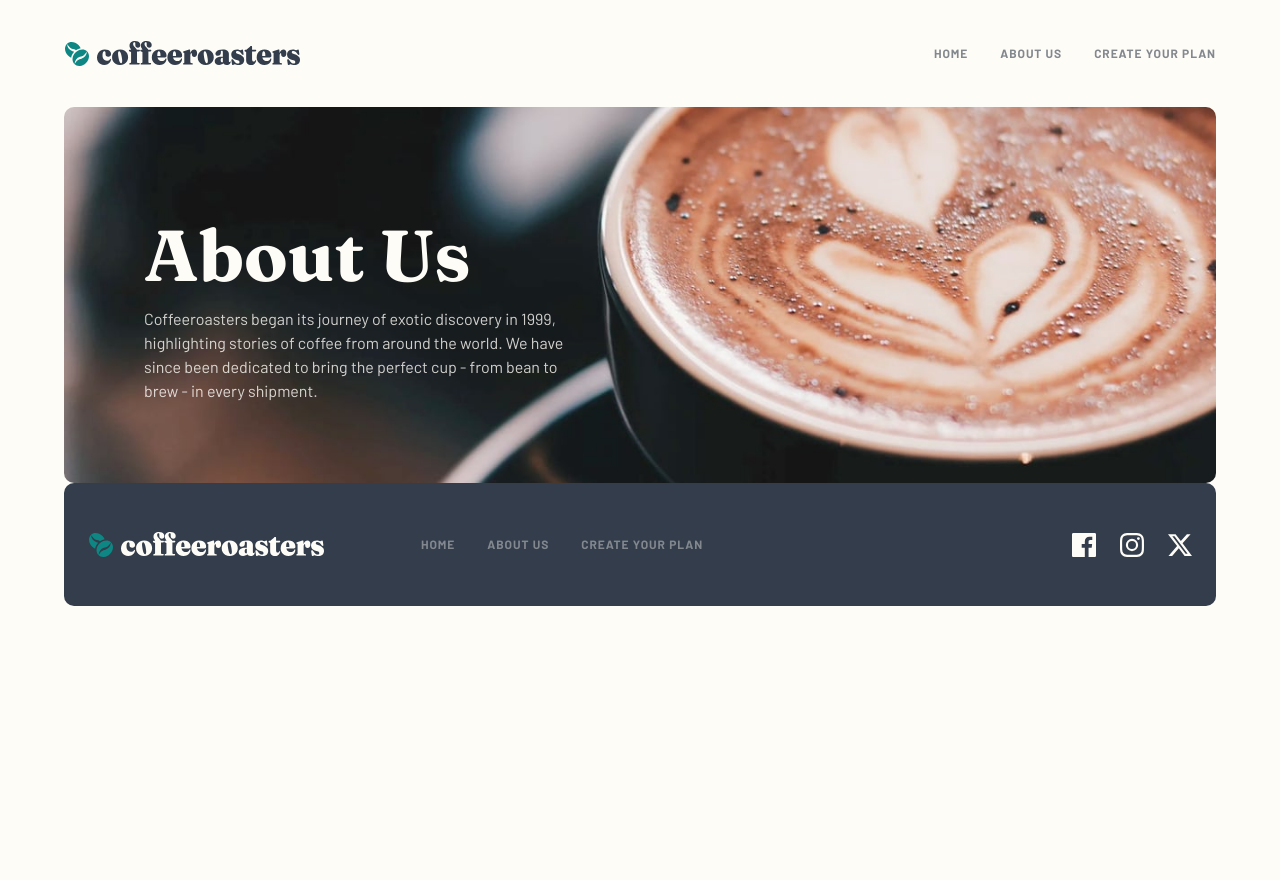
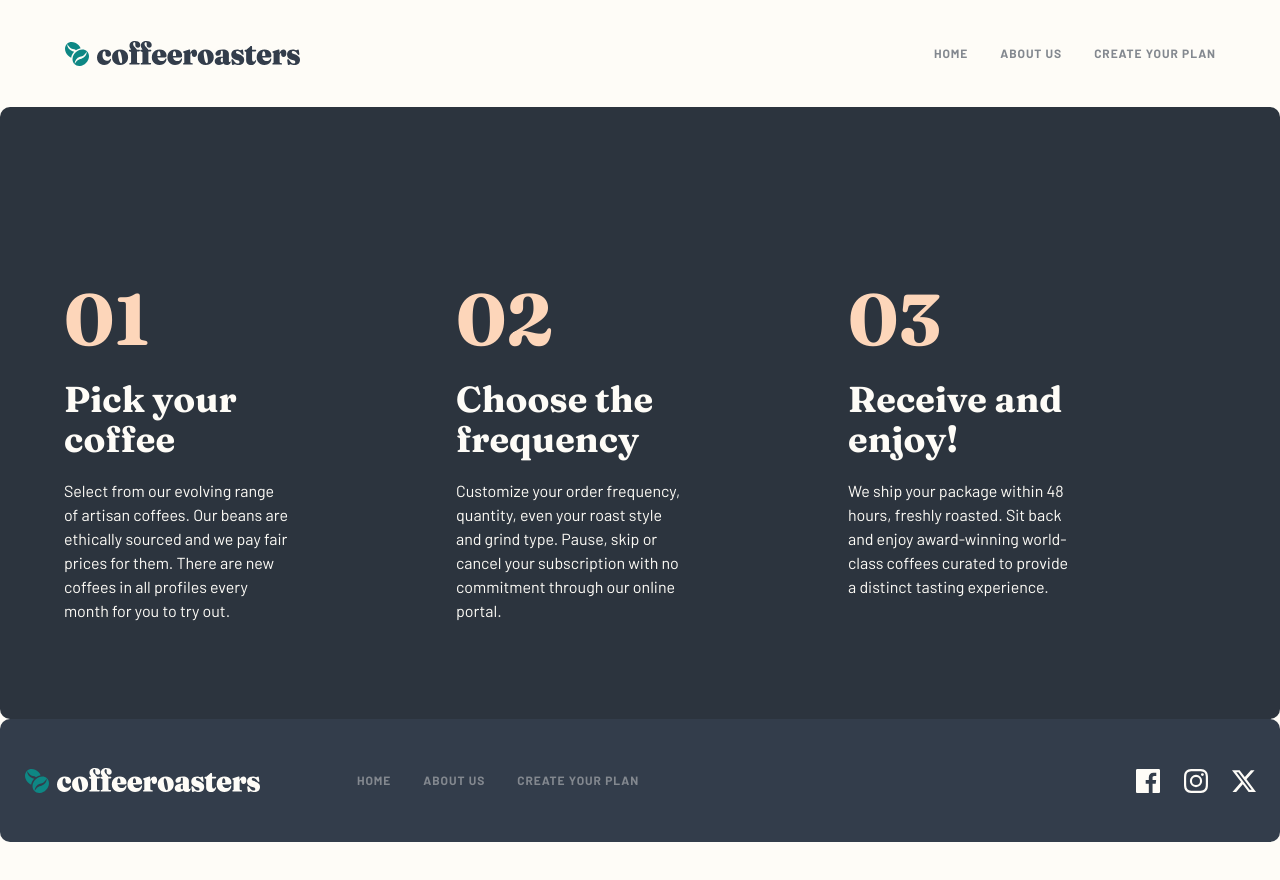
Before and after one commit to zetmosoma10/coffee-roasters, a React (Vite) app: page /plan in a window 1280 px wide. Shown: the top 880 px of the page. Before the commit the page ends 800 px from the top, so only its background shows below. Built offline with nearby package versions, Linux system fonts and the light colour scheme.

Commit message:
build HowItWork for Plan Page

```diff
--- a/src/pages/About.tsx
+++ b/src/pages/About.tsx
@@ -5,7 +5,7 @@ import QualityCard from "../sections/about/QualityCard";
 
 const About = () => {
   return (
-    <>
+    <div className="max-container">
       <AboutInfo />
       <div className="mt-32 mb-44 md:mt-36 md:mb-36 lg:mt-40 lg:mb-44">
         <CommitmentCard />
@@ -16,7 +16,7 @@ const About = () => {
       <div className="mt-32 mb-32 md:mt-36 md:mb-36 lg:mt-40 lg:mb-40">
         <Headquarters />
       </div>
-    </>
+    </div>
   );
 };
 
--- a/src/pages/Layout.tsx
+++ b/src/pages/Layout.tsx
@@ -4,8 +4,10 @@ import Footer from "../components/Footer";
 
 const Layout = () => {
   return (
-    <div className="max-container">
-      <NavBar />
+    <div>
+      <div className="max-container">
+        <NavBar />
+      </div>
       <Outlet />
       <Footer />
     </div>
--- a/src/pages/Plan.tsx
+++ b/src/pages/Plan.tsx
@@ -1,9 +1,9 @@
-import PlanHero from "../sections/plan/PlanHero";
+import HowItWorkDark from "../sections/plan/HowItWorkDark";
 
 const Plan = () => {
   return (
     <div>
-      <PlanHero />
+      <HowItWorkDark />
     </div>
   );
 };
--- /dev/null
+++ b/src/sections/plan/HowItWorkDark.tsx
@@ -0,0 +1,26 @@
+import { dataProcedure } from "../../constance";
+
+const HowItWorkDark = () => {
+  return (
+    <div
+      className="bg-[#2c343e] text-light_cream text-center md:text-left
+        rounded-[10px] py-20 md:py-24 "
+    >
+      <div className="max-container grid gap-y-14 md:gap-x-6 md:grid-cols-3 mt-[80px]">
+        {dataProcedure.map((card) => (
+          <div key={card.step} className=" md:max-w-[225px]">
+            <span className="block font-fraunces font-bold text-pale_orange text-7xl ">
+              {card.step}
+            </span>
+            <h3 className="text-3xl lg:text-4xl font-bold mt-6 ">
+              {card.header}
+            </h3>
+            <p className=" text-sm lg:text-base mt-5">{card.text}</p>
+          </div>
+        ))}
+      </div>
+    </div>
+  );
+};
+
+export default HowItWorkDark;
```
